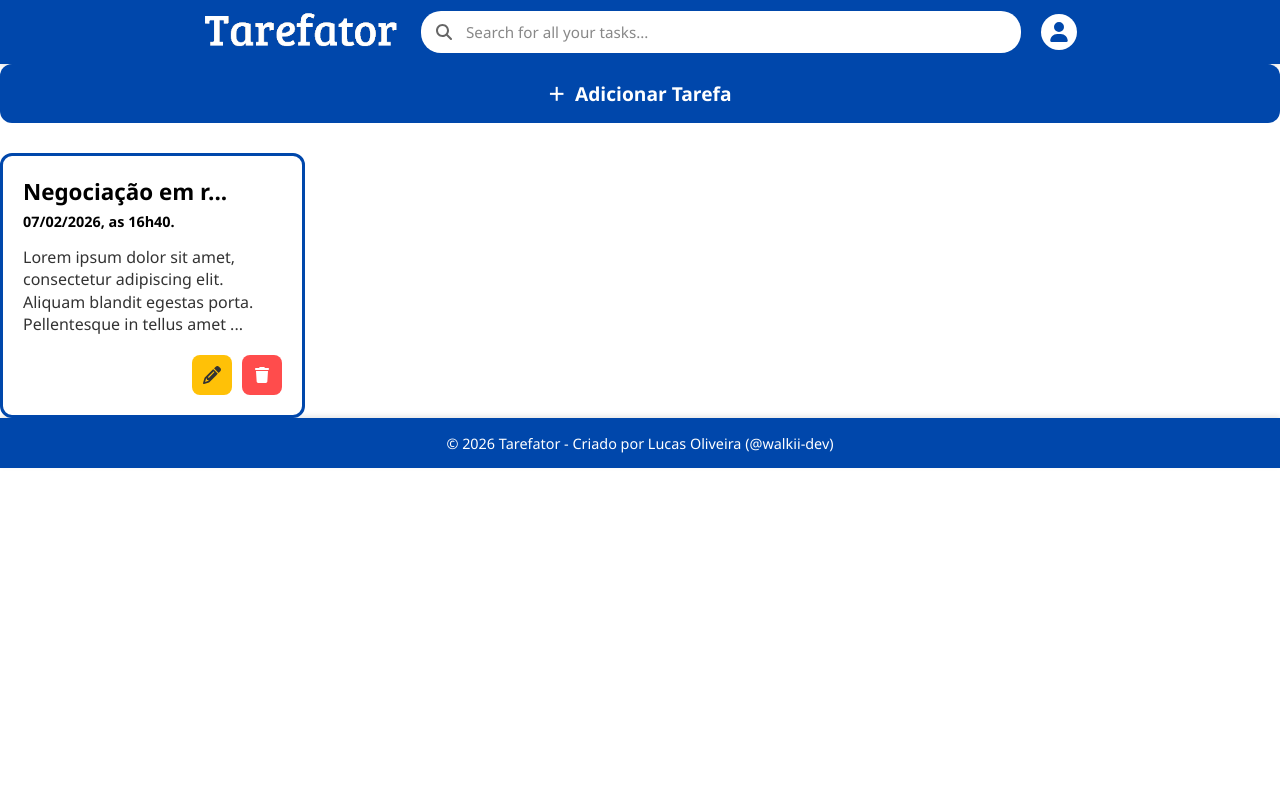
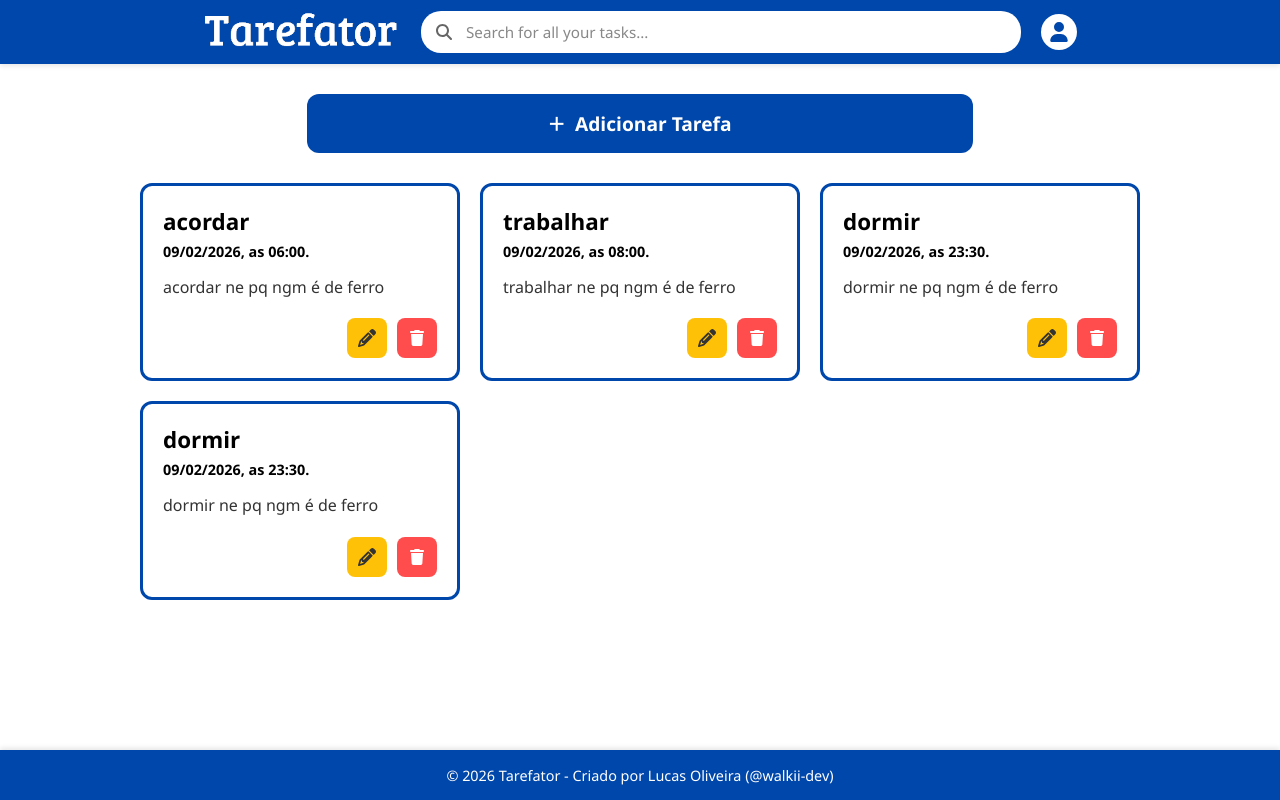
Before and after one commit to walkii-dev/Tarefator, an Angular app in the folder frontend/: page /listTasks in a window 1280 px wide. Built offline with nearby package versions, Linux system fonts and the light colour scheme.

Commit message:
feat: changes in frontend

```diff
--- a/frontend/src/app/app.css
+++ b/frontend/src/app/app.css
@@ -1,7 +1,9 @@
 .main-container {
   display: flex;
   flex-direction: column;
-  min-height: 100vh;
+  flex-wrap: wrap;
+  justify-content: center;
+  margin: 1rem 0 2rem;
 }
 
 .content {
--- a/frontend/src/app/components/create-tasks/create-tasks.html
+++ b/frontend/src/app/components/create-tasks/create-tasks.html
@@ -40,7 +40,7 @@
     </div>
 
     <div class="actions-row">
-      <button type="submit" class="btn btn-save">Salvar</button>
+      <button type="submit" class="btn btn-save" (click)="confirmTask()">Salvar</button>
       <button type="button" class="btn btn-cancel" (click)="cancelTask()">Cancelar</button>
     </div>
 
--- a/frontend/src/app/components/create-tasks/create-tasks.ts
+++ b/frontend/src/app/components/create-tasks/create-tasks.ts
@@ -18,4 +18,9 @@ export class CreateTasks {
     }
   }
 
+  confirmTask(){
+    alert("Tarefa criada com sucesso!");
+    this.router.navigate(["/listTasks"]);
+  }
+
 }
--- a/frontend/src/app/components/page-footer/page-footer.css
+++ b/frontend/src/app/components/page-footer/page-footer.css
@@ -3,6 +3,9 @@
   color: white;              /* Texto branco */
   height: 50px;              /* Altura um pouco menor que o header (que é 64px) */
   width: 100%;               /* Garante que ocupe a largura total */
+  position: fixed;
+  bottom: 0;
+
 
   display: flex;
   justify-content: center;   /* Centraliza horizontalmente */
--- a/frontend/src/app/components/task-card/task-card.css
+++ b/frontend/src/app/components/task-card/task-card.css
@@ -13,7 +13,7 @@
 }
 
 .card:hover {
-  transform: translateY(-2px); /* Efeito sutil ao passar o mouse */
+  background-color:rgb(238, 238, 238);
 }
 
 /* Título */
--- a/frontend/src/app/components/task-card/task-card.html
+++ b/frontend/src/app/components/task-card/task-card.html
@@ -1,14 +1,14 @@
 <div class="card">
-  <h3 class="card-title" title="Negociação em reunião de negócios">
-    Negociação em r...
+  <h3 class="card-title" title="Título da tarefa">
+    {{task.titulo}}
   </h3>
 
   <p class="card-date">
-    07/02/2026, as 16h40.
+    {{task.data}}, as {{task.hora}}.
   </p>
 
   <p class="card-description">
-    Lorem ipsum dolor sit amet, consectetur adipiscing elit. Aliquam blandit egestas porta. Pellentesque in tellus amet ...
+    {{task.detalhes}}
   </p>
 
   <div class="card-actions">
--- a/frontend/src/app/components/task-card/task-card.ts
+++ b/frontend/src/app/components/task-card/task-card.ts
@@ -1,4 +1,4 @@
-import { Component } from '@angular/core';
+import { Component, Input } from '@angular/core';
 
 @Component({
   selector: 'app-task-card',
@@ -8,4 +8,11 @@ import { Component } from '@angular/core';
 })
 export class TaskCard {
 
+  @Input() task={
+    titulo:"oi",
+    detalhes:"eae",
+    data:"01/01/2001",
+    hora:"18:30"
+    };
+
 }
--- a/frontend/src/app/components/tasks-list/tasks-list.css
+++ b/frontend/src/app/components/tasks-list/tasks-list.css
@@ -1,9 +1,9 @@
 /* --- Botão Adicionar Tarefa --- */
 .btn-add-task {
-  width: 100%;
+  width: 52%;
   background-color: #0047AB; /* Azul padrão do projeto */
   color: white;
-  border: none;
+  border: 0px;
   border-radius: 12px;
   padding: 15px;
   font-size: 1.2rem;
@@ -13,6 +13,8 @@
   align-items: center;
   justify-content: center;
   gap: 10px;
+  margin: 0 auto;
+  margin-top: 30px;
   margin-bottom: 30px;
   transition: background-color 0.2s;
   font-family: 'Segoe UI', sans-serif;
@@ -32,8 +34,21 @@
 
 .tasks-grid {
   display: grid;
-  justify-content: center;
-  align-items: center;
-  grid-template-columns: repeat(auto-fill, minmax(280px, 1fr));
+
+  grid-template-columns: repeat(3, 1fr);
+
   gap: 20px;
+
+  width: 100%;
+  max-width: 1000px;
+  margin: 0 auto;
+
+  justify-items: stretch;
 }
+
+
+@media (max-width: 768px) {
+  .tasks-grid {
+    grid-template-columns: 1fr;
+  }
+}
--- a/frontend/src/app/components/tasks-list/tasks-list.html
+++ b/frontend/src/app/components/tasks-list/tasks-list.html
@@ -1,7 +1,15 @@
-<button routerLink="/createTasks" class="btn-add-task" >
+<button (click)="navigateToCreateTask()" class="btn-add-task" >
   <span class="plus-icon">+</span> Adicionar Tarefa
 </button>
 
-<div class="tasks-grid">
-  <app-task-card></app-task-card>
+<div class="tasks-grid" *ngIf="tasksList.length > 0; else noTasks">
+  <div *ngFor="let task of tasksList">
+    <app-task-card [task]="task"></app-task-card>
+  </div>
 </div>
+
+<ng-template #noTasks>
+  <div class="ff-inter no-tasks">
+    <p>Sem tarefas no momento.</p>
+  </div>
+</ng-template>
--- a/frontend/src/app/components/tasks-list/tasks-list.ts
+++ b/frontend/src/app/components/tasks-list/tasks-list.ts
@@ -1,12 +1,47 @@
-import { Component } from '@angular/core';
+import { Component, inject } from '@angular/core';
 import { TaskCard } from "../task-card/task-card";
+import { Router } from "@angular/router";
+import { CommonModule } from '@angular/common';
 
 @Component({
   selector: 'app-tasks-list',
-  imports: [TaskCard],
+  imports: [TaskCard,
+            CommonModule],
   templateUrl: './tasks-list.html',
   styleUrl: './tasks-list.css',
 })
 export class TasksList {
 
+  private router = inject(Router);
+
+  navigateToCreateTask(){
+    this.router.navigate(["/createTasks"]);
+  }
+
+  tasksList=[
+    {
+      titulo:"acordar",
+      detalhes:"acordar ne pq ngm é de ferro",
+      data:"09/02/2026",
+      hora:"06:00"
+    },
+    {
+      titulo:"trabalhar",
+      detalhes:"trabalhar ne pq ngm é de ferro",
+      data:"09/02/2026",
+      hora:"08:00"
+    },{
+      titulo:"dormir",
+      detalhes:"dormir ne pq ngm é de ferro",
+      data:"09/02/2026",
+      hora:"23:30"
+    },
+    {
+      titulo:"dormir",
+      detalhes:"dormir ne pq ngm é de ferro",
+      data:"09/02/2026",
+      hora:"23:30"
+    }
+  ];
+
 }
```
